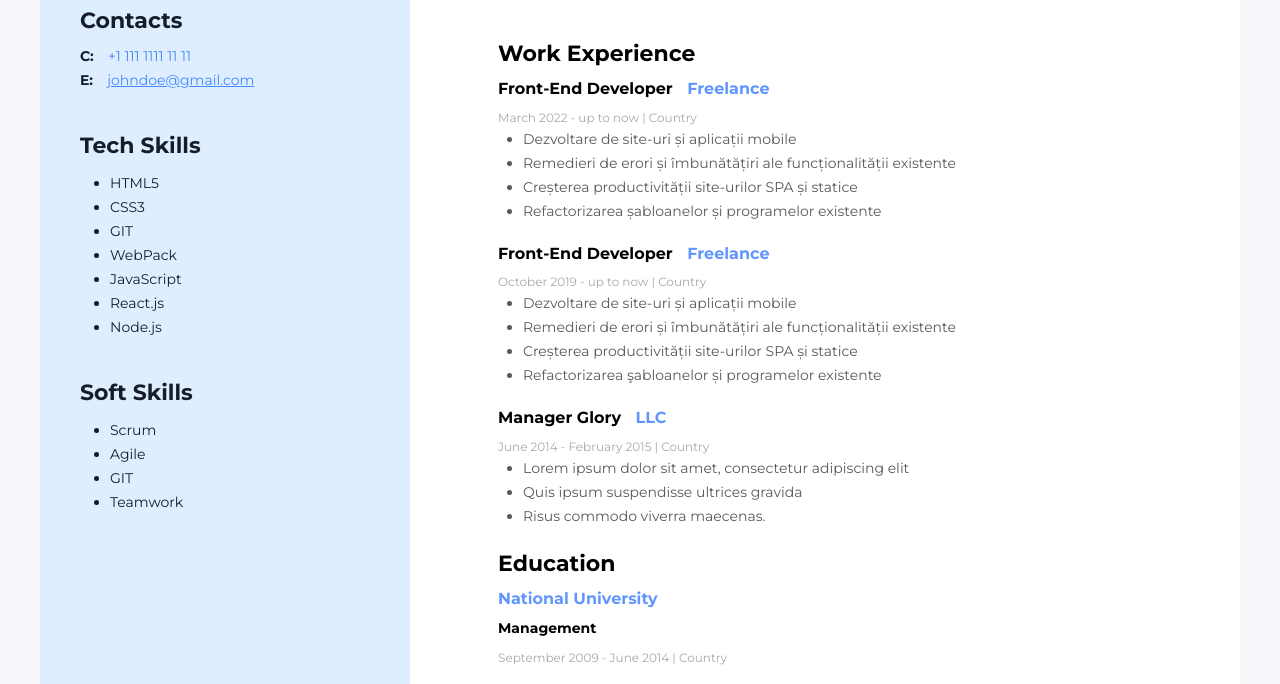
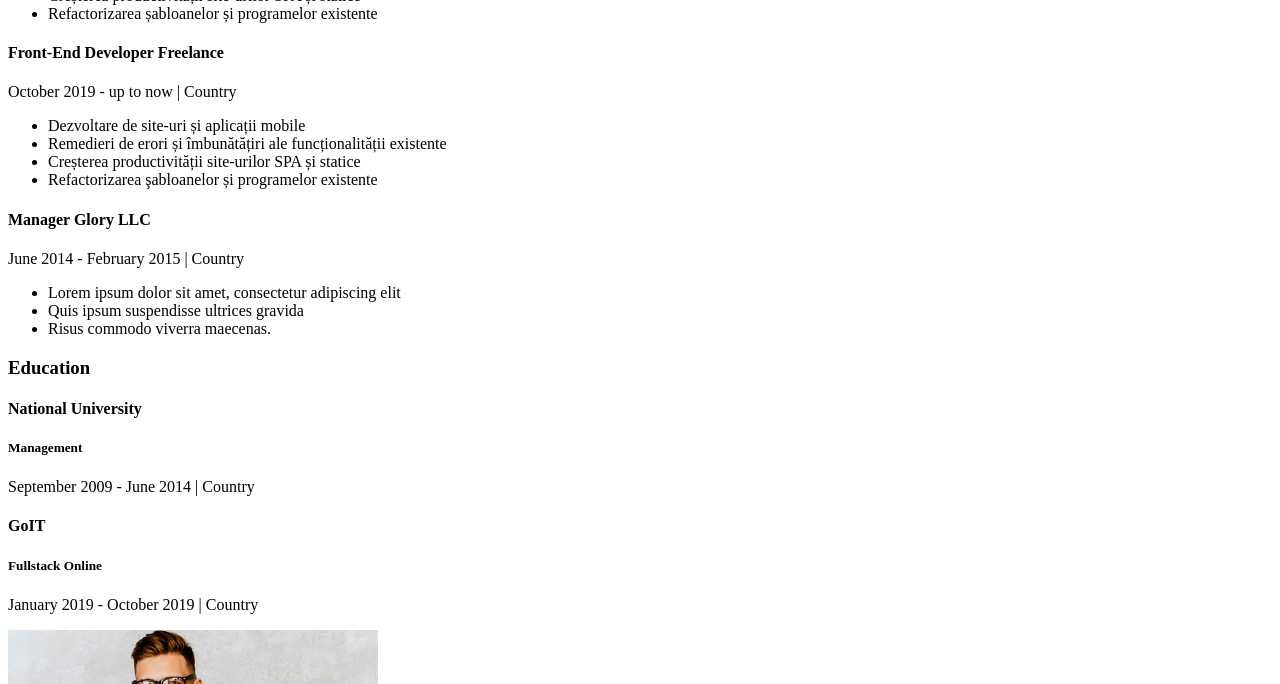
Before and after one commit to Ner0sz/CV, a plain HTML site: page index.html in a window 1280 px wide. Shown: the part 453-1137 px from the top of the page. Drawn offline with Linux system fonts and the light colour scheme.

Commit message:
Update index.html

```diff
--- a/index.html
+++ b/index.html
@@ -5,7 +5,7 @@
     <meta charset="UTF-8">
     <meta name="viewport" content="width=device-width, initial-scale=1.0">
     <title>My CV</title>
-<link rel="stylesheet" href="styles.css">
+<link rel="stylesheet" href=".styles.css">
 <link rel="preconnect" href="https://fonts.googleapis.com">
 <link rel="preconnect" href="https://fonts.gstatic.com" crossorigin>
 <link href="https://fonts.googleapis.com/css2?family=Montserrat:ital,wght@0,100;0,200;0,300;0,400;0,500;0,600;0,700;0,800;0,900;1,100;1,200;1,300;1,400;1,500;1,600;1,700;1,800;1,900&display=swap" rel="stylesheet">
```
